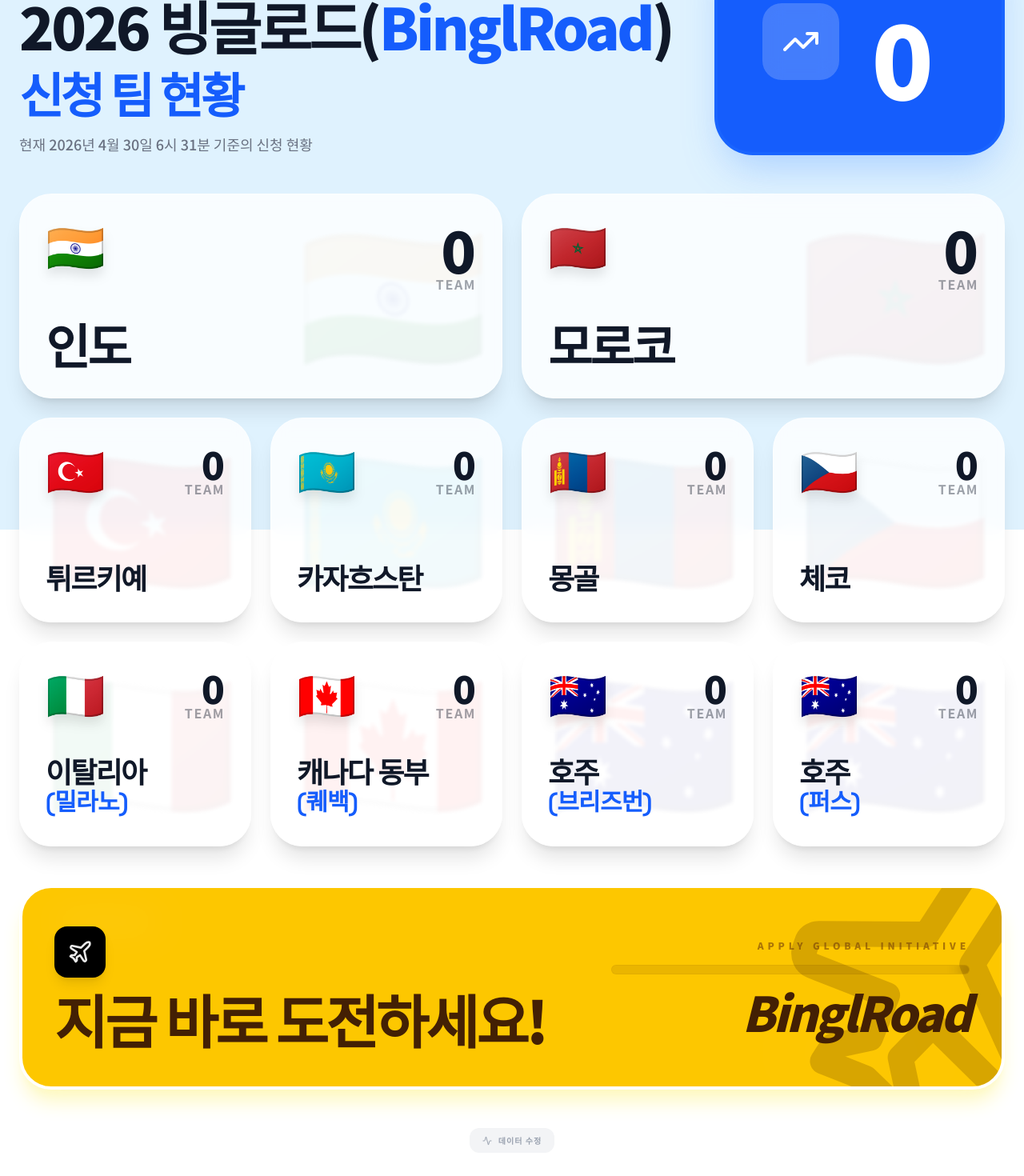
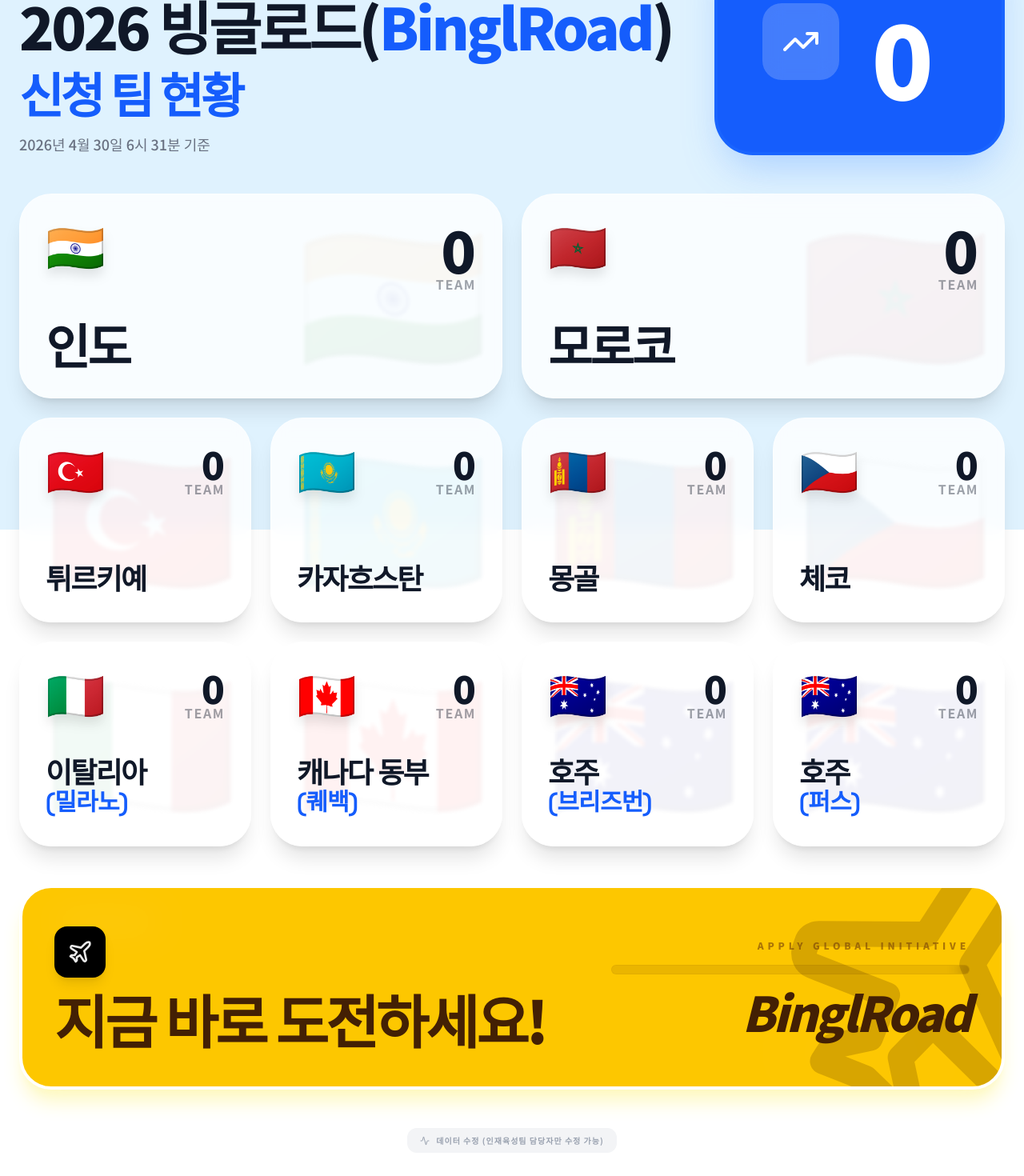
Before and after one commit to nanbini96/2026-, a React (Vite) app: page / in a window 1280 px wide. Shown: the part 138-1608 px from the top of the page at 80% size. Built offline with nearby package versions, Linux system fonts and the light colour scheme; a web font is replaced by a local one.

Commit message:
feat: Update status message and edit button tooltip
Refine the status message to be more concise and add a tooltip to the data edit button to clarify its access restrictions for the Talent Cultivation Team.

```diff
--- a/src/App.tsx
+++ b/src/App.tsx
@@ -170,7 +170,7 @@
             2026 빙글로드(<span className="text-blue-600">BinglRoad</span>) <br />
             <span className="text-blue-600 text-5xl md:text-6xl">신청 팀 현황</span>
           </h1>
-          <p className="text-gray-500 text-lg font-medium max-w-md tabular-nums">현재 {timeString} 기준의 신청 현황</p>
+          <p className="text-gray-500 text-lg font-medium max-w-md tabular-nums">{timeString} 기준</p>
         </div>
 
         <div className="bg-blue-600 rounded-[3rem] p-10 md:p-14 text-white flex items-center gap-10 shadow-2xl shadow-blue-500/30 border-4 border-blue-500/20">
@@ -294,7 +294,7 @@
             className="flex items-center gap-2 px-4 py-2 bg-gray-100 hover:bg-gray-200 text-gray-400 hover:text-gray-600 rounded-xl transition-all font-bold text-[10px] uppercase tracking-widest"
           >
             <Activity className="w-3 h-3" />
-            데이터 수정
+            데이터 수정 (인재육성팀 담당자만 수정 가능)
           </button>
         </div>
       )}
```
